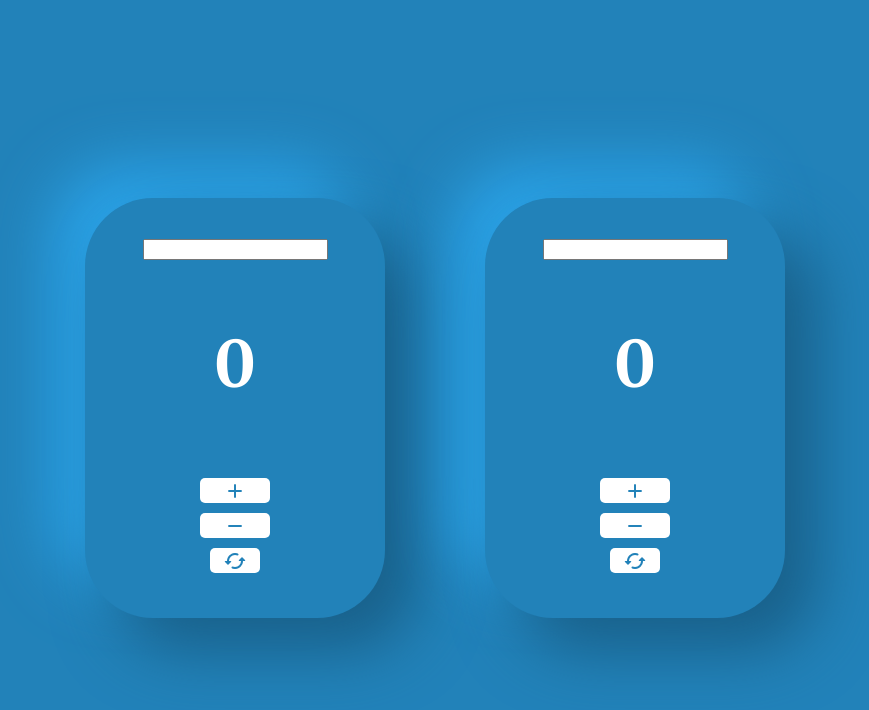
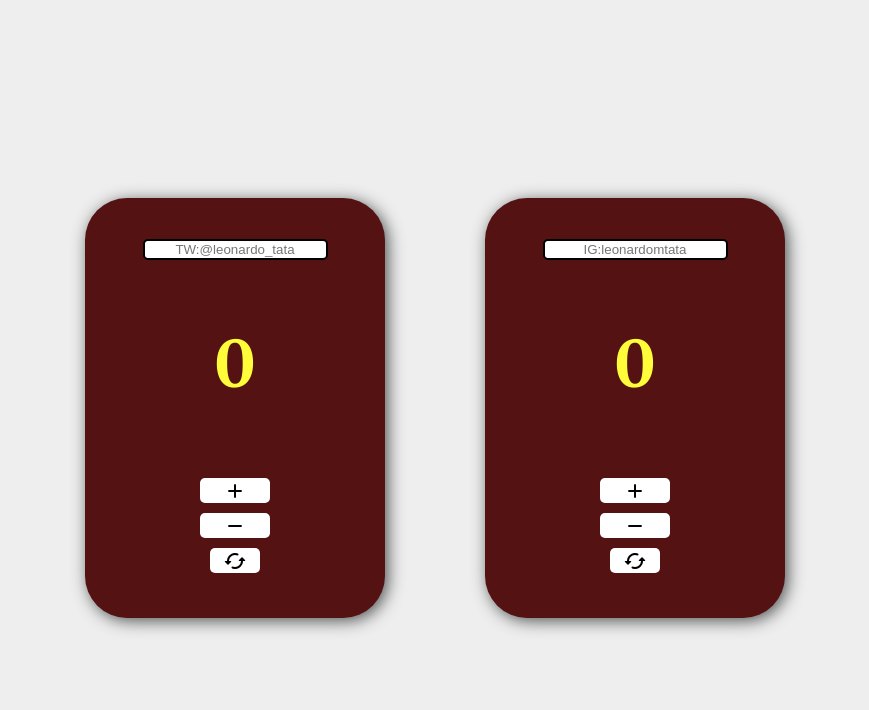
Before and after one commit to LeonardoTata/Marcadores, a plain HTML site: page index.html in a window 1280 px wide. Shown: the whole page, without its empty margins (205-1074 px from the left). Drawn offline with Linux system fonts and the light colour scheme.

Commit message:
third commit

```diff
--- a/css/MarcadorStyles.css
+++ b/css/MarcadorStyles.css
@@ -4,7 +4,7 @@ body{
     align-items: center;
     height: 100vh;
     font-family: 'Merriweather', serif;
-    background-color: rgb(34, 130, 185);
+    background-color: #EEEEEE;
 }
 
 .contenedor{
@@ -12,15 +12,23 @@ body{
     width: 300px;
     height: 420px;
     margin: 50px;
-    color: white;
+    color: #fffc39;
     justify-content: center;
     align-items: center;
     flex-direction: column;
-    border-radius: 68px;
-    background: #2282b9;
-    box-shadow:  32px 32px 63px #196089,
-                -32px -32px 63px #2ba4e9;
+    border-radius: 42px;
+    background: #541212;
+    -webkit-box-shadow: 3px 3px 16px 0px rgba(48, 50, 50, 0.82);
+    -moz-box-shadow:    3px 3px 16px 0px rgba(48, 50, 50, 0.82);
+    box-shadow:         3px 3px 16px 0px rgba(48, 50, 50, 0.82);
+}
 
+.nombres{
+    border: solid 2px rgb(0, 0, 0);
+    border-radius: 5px;
+    background-color: rgb(255, 255, 255);
+    color: rgb(0, 0, 0);
+    text-align: center;
 }
 
 .contar{
@@ -41,13 +49,13 @@ button{
     height: 25px;
     cursor: pointer;
     font-size: 1,5rem;
-    background-color: white;
+    background-color: rgb(255, 255, 255);
     border: none;
     border-radius: 5px;
 }
 
 span{
-    color: rgb(34, 130, 185);
+    color: rgb(0, 0, 0);
 }
 
 .reset{
--- a/index.html
+++ b/index.html
@@ -11,7 +11,7 @@
 </head>
 <body>
     <div class="contenedor">
-        <input type="text" class="titulo">
+        <input type="text" class="nombres" placeholder="TW:@leonardo_tata">
         <p class="contar" id="contar">0</p>
 
         <div class="botones">
@@ -23,7 +23,7 @@
 
 
     <div class="contenedor">
-        <input type="text" class="titulo">
+        <input type="text" class="nombres" placeholder="IG:leonardomtata">
         <p class="contar" id="contar2">0</p>
 
         <div class="botones">
```
